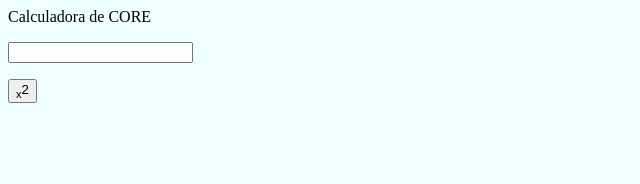
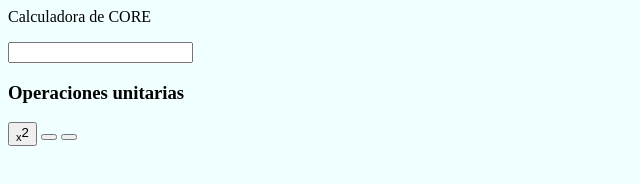
Before and after one commit to Nerio-Messino/DUDAS_P3, a website: page index.html in a window 1280 px wide. Shown: the whole page, without its empty margins (0-640 px from the left). Drawn offline with Linux system fonts and the light colour scheme.

Commit message:
añadimos buttons

```diff
--- a/index.html
+++ b/index.html
@@ -6,10 +6,10 @@
     <h2.cabecera> Calculadora de CORE</h2.cabecera>
 
     <p><input type="text" id="pantalla"></p>
-
+    <h3>Operaciones unitarias</h3>
     <button id="cuadrado" onclick="addEventListener(click,CalcularCuadrado() )" > <sub>x</sub>2 </button>
-
-
+    <button id="&quot;factorial&quot;" onclick="addEventListener(click, CalcularFactorial,)"> </button>
+    <button id="raiz" onclick="addEventListener(click, CalcularRaiz,)"> </button>
 
 
     <script type="text/javascript">
```
